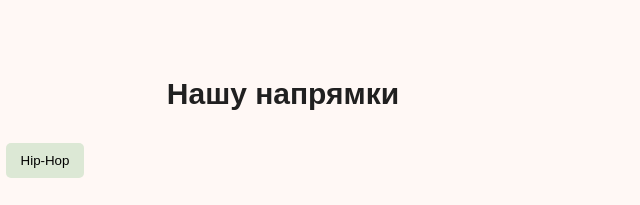
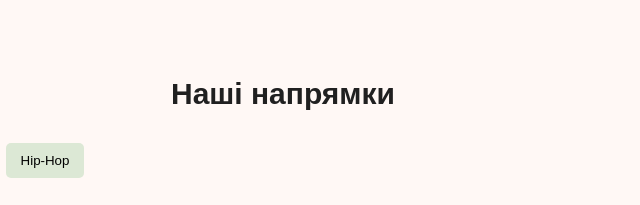
Before and after one commit to polinakravets07-cmd/dance.studio.lab3, a plain HTML site: page index.html in a window 1280 px wide. Shown: the part 698-903 px from the top of the page, 357-997 px from the left. Drawn offline with Linux system fonts and the light colour scheme.

Commit message:
Update index.html

```diff
--- a/index.html
+++ b/index.html
@@ -30,7 +30,7 @@
             </p>
         </section>
         <section id="styles">
-            <h2>Нашу напрямки</h2>
+            <h2>Наші напрямки</h2>
             <div class="filters">
                 <button type="button" data-filter="all">Усі</button>
                 <button type="button" data-filter="modern">Сучасні танці</button>
```
